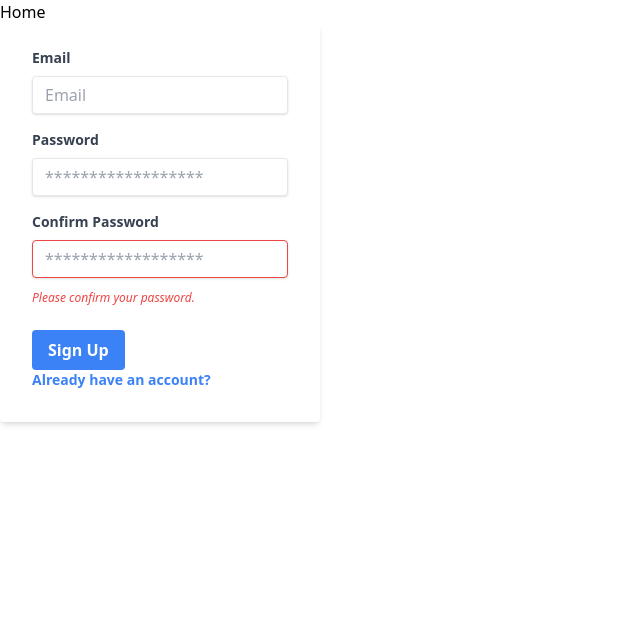
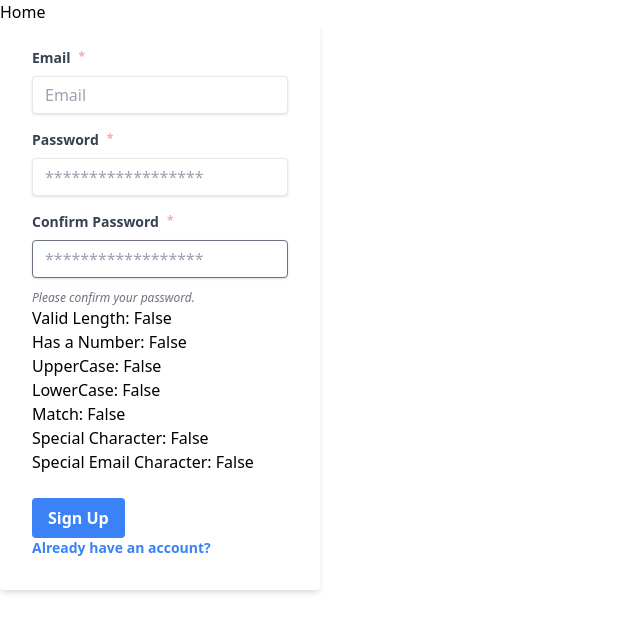
Before and after one commit to WellDN/nodel, a React (Vite) app: page /signup in a window 1280 px wide. Shown: the top 632 px of the page, without its empty margins (0-640 px from the left). Built offline with nearby package versions, Linux system fonts and the light colour scheme; no server answers.

Commit message:
:octocat:

```diff
--- a/src/login.tsx
+++ b/src/login.tsx
@@ -4,22 +4,21 @@ import { Link } from "react-router-dom";
 export function Signup() {
 
   const [signup, setSignup] = useState();
-  const [success, setSuccess] = useState(false);
 
   const [email, setEmail] = useState({
-    inputEmail: ''
+    email: ''
   });
 
   const [password, setPassword] = useState({
     firstPassword: '',
     confirmPassword: ''
   })
-
   const [validLength, setValidLength] = useState(false);
   const [hasNumber, setHasNumber] = useState(false);
   const [upperCase, setUpperCase] = useState(false);
   const [lowerCase, setLowerCase] = useState(false);
   const [specialChar, setSpecialChar] = useState(false);
+  const [ispecialChar, isetSpecialChar] = useState(false);
   const [match, setMatch] = useState(false);
   const [requiredLength, setRequiredLength] = useState(8)
 
@@ -30,8 +29,10 @@ const inputChange: (event: React.ChangeEvent<HTMLInputElement>) => void = (event
     ...password,
     [name]: value
   })
+
   setEmail({
-    ...email
+    ...email,
+    [name]: value
   })
 }
 useEffect(() => {
@@ -40,9 +41,9 @@ useEffect(() => {
   setLowerCase(password.firstPassword.toUpperCase() !== password.firstPassword);
   setHasNumber(/\d/.test(password.firstPassword));
   setMatch(!!password.firstPassword && password.firstPassword === password.confirmPassword)
-  setSpecialChar(/^(?=.*[a-z])(?=.*[A-Z])(?=.*[0-9])(?=.*[!@#$%]).{8,24}$/.test(password.firstPassword));
-
-}, [password, requiredLength]);
+  setSpecialChar(/[ `!@#$%^&*()_+\-=\]{};':"\\|,.<>?~]/.test(password.firstPassword));
+  isetSpecialChar(/^[\w-\.]+@([\w-]+\.)+[\w-]{2,4}$/.test(email.email))
+}, [password, requiredLength, email]);
 
   useEffect(() => {
     fetch('http://localhost:8000/signup')
@@ -56,15 +57,19 @@ useEffect(() => {
      className="bg-white shadow-md rounded px-8 pt-6 pb-8 mb-4">
     <div className="mb-4">
     <label
-     className="block text-gray-700 text-sm font-bold mb-2" htmlFor="inputEmail">
+     className="block text-gray-700 text-sm font-bold mb-2"
+     htmlFor="inputEmail"
+     >
       Email
+      <sup className="text-red-300 text-xs -top-0.5 -right-2"
+       title="required">*</sup>
     </label>
     <input
     className="shadow appearance-none border rounded w-full py-2 px-3 text-gray-700 leading-tight focus:outline-none focus:shadow-outline"
-    id="email-adress"
+    id="inputEmail"
     name="email"
     type="text"
-    autoComplete="email"
+    autoComplete="on"
     placeholder="Email"
     required
     onChange={inputChange}
@@ -73,13 +78,16 @@ useEffect(() => {
   <div className="mb-4">
     <label
     className="block text-gray-700 text-sm font-bold mb-2"
-    htmlFor="firstPassword">
+    htmlFor="firstPassword"
+    >
    Password
+   <sup className="text-red-300 text-xs -top-0.5 -right-2"
+    title="required">*</sup>
     </label>
     <input
     required
-    id="password"
-    name="password"
+    id="confirmPassword"
+    name="firstPassword"
     type="password"
     placeholder="******************"
     className="shadow appearance-none border rounded w-full py-2 px-3 text-gray-700 leading-tight focus:outline-none focus:shadow-outline"
@@ -91,24 +99,49 @@ useEffect(() => {
     className="block text-gray-700 text-sm font-bold mb-2"
     htmlFor="confirmPassword">
       Confirm Password
+    <sup className="text-red-300 text-xs -top-0.5 -right-2"
+    title="required">*</sup>
     </label>
     <input
+    onChange={inputChange}
     required
     placeholder="******************"
     id="confirmPassword"
     type="password"
     name="confirmPassword"
-    className="shadow appearance-none border border-red-500 rounded w-full py-2 px-3 text-gray-700 mb-3 leading-tight focus:outline-none focus:shadow-outline"
+    className="shadow appearance-none border border-gray-500 rounded w-full py-2 px-3 text-gray-700 mb-3 leading-tight focus:outline-none focus:shadow-outline"
     />
-    <p className="text-red-500 text-xs italic">Please confirm your password.</p>
+    <p className="text-gray-500 text-xs italic">Please confirm your password.</p>
+    <ul>
+            <li>
+              Valid Length: {validLength ? <span>True</span> : <span>False</span>}
+            </li>
+            <li>
+              Has a Number: {hasNumber ? <span>True</span> : <span>False</span>}
+            </li>
+            <li>
+              UpperCase: {upperCase ? <span>True</span> : <span>False</span>}
+            </li>
+            <li>
+              LowerCase: {lowerCase ? <span>True</span> : <span>False</span>}
+            </li>
+            <li>Match: {match ? <span>True</span> : <span>False</span>}</li>
+            <li>
+              Special Character: {specialChar ? <span>True</span> : <span>False</span>}
+            </li>
+            <li>
+              Special Email Character: {ispecialChar ? <span>True</span> : <span>False</span>}
+            </li>
+          </ul>
   </div>
   <div className="flex items-center justify-between">
   <button
     className="bg-blue-500 hover:bg-blue-700 text-white font-bold py-2 px-4 rounded focus:outline-none focus:shadow-outline"
     type="submit"
-    id="register"
+    id="signup"
     name="type"
-    value="register"
+    value="signup"
+    disabled={ !email || !password || !match ? true : false }
     >
       Sign Up
     </button>
@@ -137,7 +170,9 @@ export function Login() {
 <div className="w-full max-w-xs">
     <form className="bg-white shadow-md rounded px-8 pt-6 pb-8 mb-4">
       <div className="mb-4">
-        <label className="block text-gray-700 text-sm font-bold mb-2" htmlFor="email">
+        <label
+        className="block text-gray-700 text-sm font-bold mb-2"
+        htmlFor="email">
           Email
         </label>
         <input
@@ -147,20 +182,21 @@ export function Login() {
           name="email"
           type="text"
           placeholder="Email"
-          autoComplete="email" />
+          autoComplete="on" />
       </div>
       <div className="mb-6">
-        <label className="block text-gray-700 text-sm font-bold mb-2" htmlFor="password">
+        <label
+        className="block text-gray-700 text-sm font-bold mb-2"
+        htmlFor="password"
+        >
           Password
         </label>
-        <input className="shadow appearance-none border border-red-500 rounded w-full py-2 px-3 text-gray-700 mb-3 leading-tight focus:outline-none focus:shadow-outline"
+        <input className="shadow appearance-none border border-gray-500 rounded w-full py-2 px-3 text-gray-700 mb-3 leading-tight focus:outline-none focus:shadow-outline"
           id="password"
           type="password"
           name="loginPassword"
           placeholder="******************"
-          autoComplete='current-password'
           required />
-        <p className="text-red-500 text-xs italic">Please choose a password.</p>
       </div>
       <div className="flex items-center justify-between">
         <button className="bg-blue-500 hover:bg-blue-700 text-white font-bold py-2 px-4 rounded focus:outline-none focus:shadow-outline"
```
